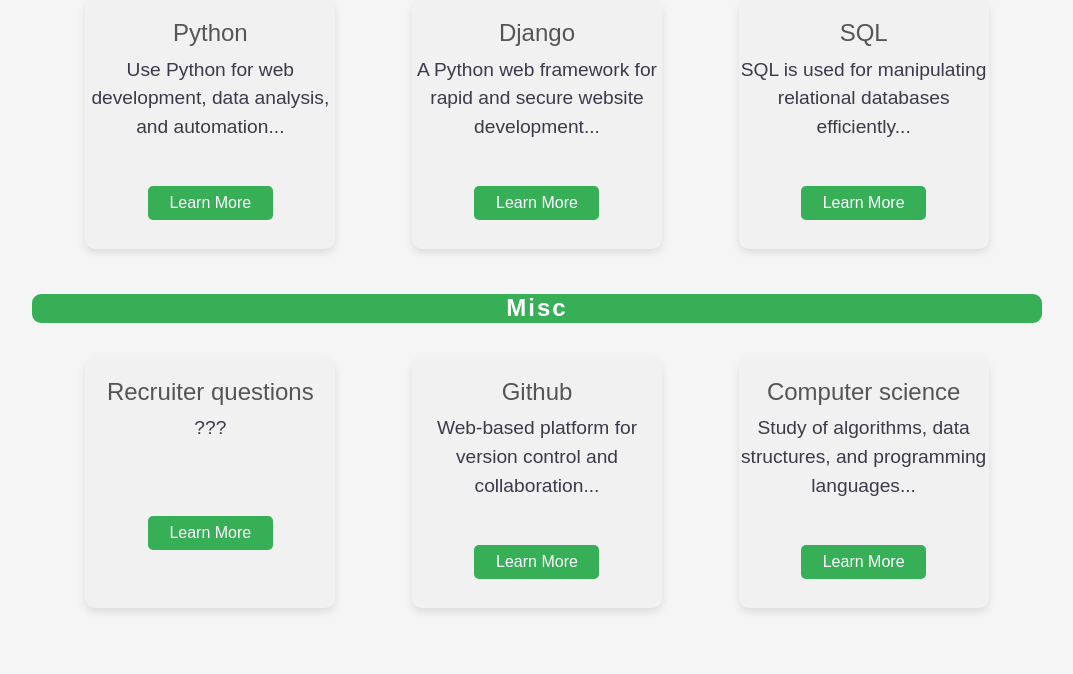
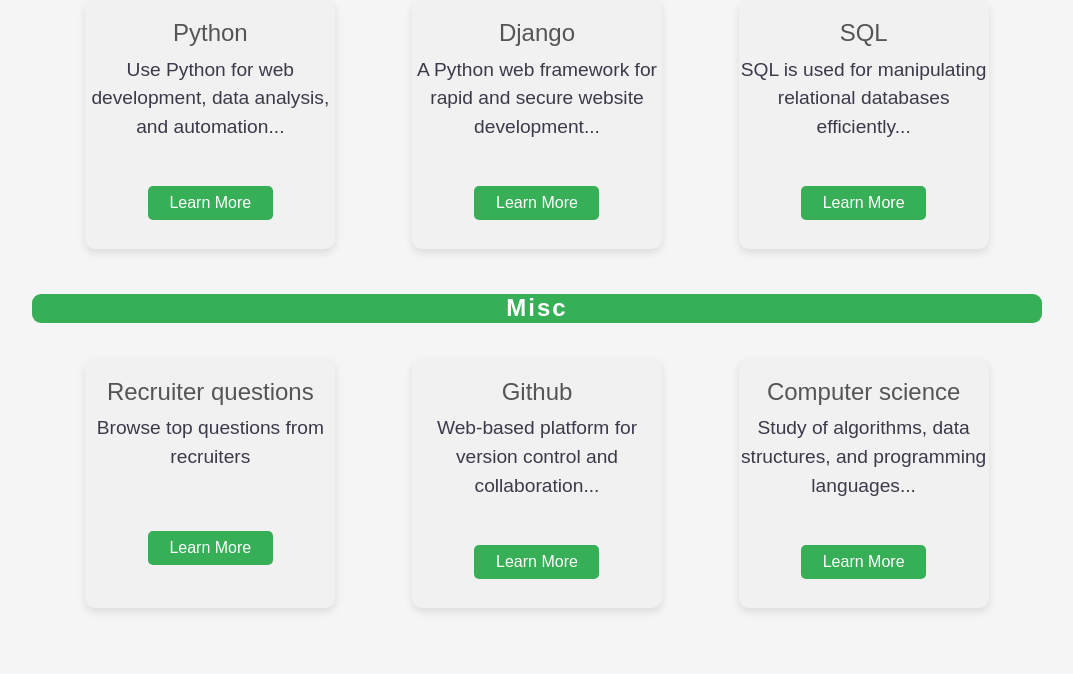
Before and after one commit to ShaAnder/elevate_hackathon_2024, a Django app: page /categories/ in a window 1280 px wide. Shown: the part 927-1601 px from the top of the page, without its empty margins (103-1176 px from the left). Run offline with Django 5.2, Linux system fonts and the light colour scheme.

Commit message:
add ore styles for categories page

```diff
--- a/job_me/templates/job_me/categories.html
+++ b/job_me/templates/job_me/categories.html
@@ -27,7 +27,7 @@
 <div class="content-section" id="section-css">
     <h4 class="categories-h4">CSS</h4>
     <p class="categories-p">Style and design web pages with CSS...</p>
-    <button>Learn More</button>
+    <button >Learn More</button>
 </div>
 <div class="content-section" id="section-js">
     <h4 class="categories-h4">Javascript</h4>
@@ -57,7 +57,7 @@
     <section class="misc-section">
         <div class="content-section" id="section1">
             <h4 class="categories-h4">Recruiter questions</h4>
-            <p class="categories-p">???</p>
+            <p class="categories-p">Browse top questions from recruiters</p>
             <button>Learn More</button>
        </div>
        <div class="content-section" id="section2">
--- a/static/css/categories.css
+++ b/static/css/categories.css
@@ -79,11 +79,11 @@ section {
     box-shadow: 0 4px 8px rgba(0, 0, 0, 0.1);
     display: flex;
     flex-direction: column;
-    justify-content: space-between;
-    text-align: center;
+    justify-content:center;
     margin: 10px;
     box-sizing: border-box;
     padding-top:20px;
+    text-align: center;
 }
 
 .content-section button {
@@ -93,9 +93,9 @@ section {
     border-radius: 5px;
     cursor: pointer;
     transition: background-color 0.3s ease;
-    margin:auto;
     width:50%;
     padding:5px 0;
+    margin:auto;
 }
 
 .content-section button:hover{
```
Also changed, not shown: job_me/templates/job_me/categorie_templates.html (added).
